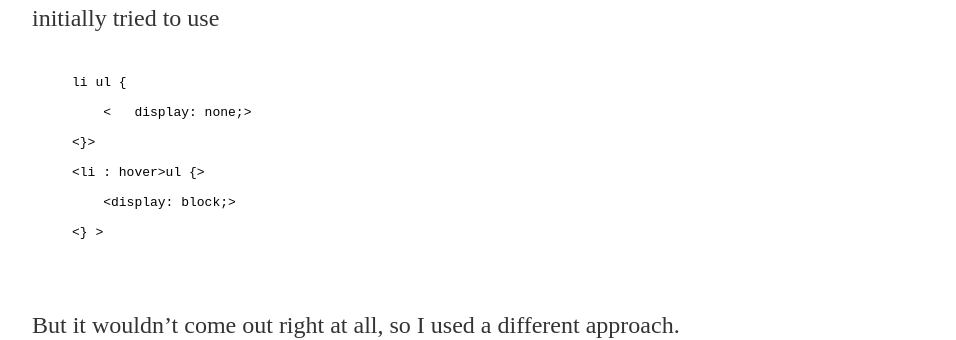
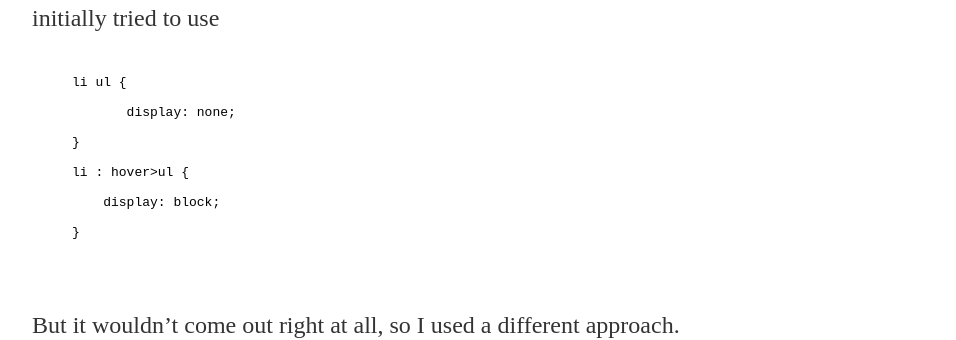
Before and after one commit to sagekreyol/sagekreyol.github.io, a Jekyll site: the page built from _posts/2016-10-26-Day3WhatsForDinner.md, in a window 1280 px wide. Shown: the part 478-818 px from the top of the page, without its empty margins (160-1116 px from the left). Built offline with Jekyll 4.4.1, drawn with Linux system fonts in a browser that asks for light colours.

Commit message:
Update 2016-10-26-Day3WhatsForDinner.md

```diff
--- a/_posts/2016-10-26-Day3WhatsForDinner.md
+++ b/_posts/2016-10-26-Day3WhatsForDinner.md
@@ -11,11 +11,11 @@ Initially, I wanted to use an unordered list, but for some reaons my code wasn't
    <pre>
        <code>
 li ul {<br/>
-    &lt;   display: none;&gt;<br/>
-&lt;}&gt;<br/>
-&lt;li : hover>ul {&gt;<br/>
-    &lt;display: block;&gt;<br/>
-&lt;} &gt;<br/>
+       display: none;<br/>
+}<br/>
+li : hover>ul {<br/>
+    display: block;<br/>
+} <br/>
     </code>
     </pre>
 </blockquote>
```
